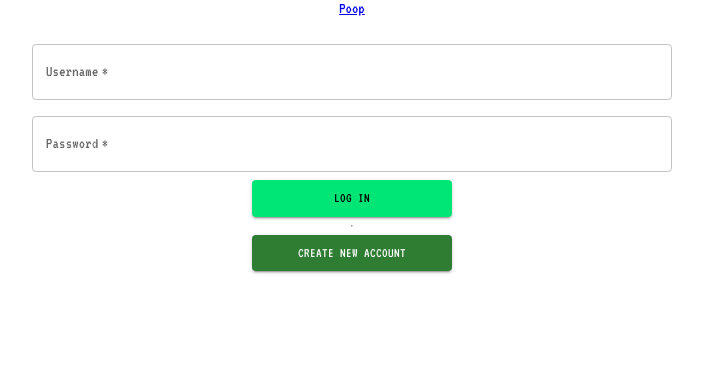
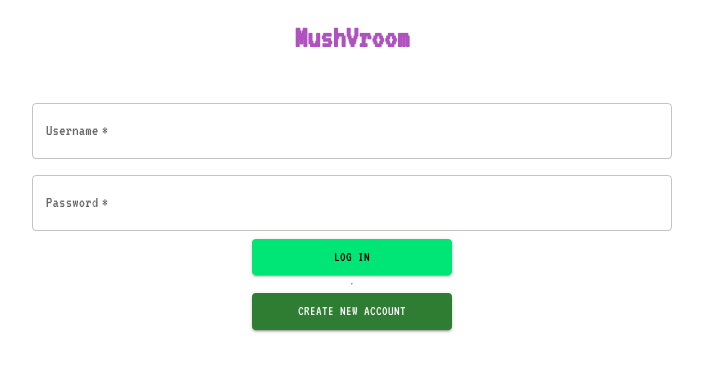
Before and after one commit to booyouon/rpg-character-creator, a React (Create React App) app: page / in a window 1280 px wide. Shown: the top 372 px of the page, without its empty margins (288-991 px from the left). Built offline with nearby package versions, Linux system fonts and the light colour scheme; no server answers.

Commit message:
title styling

```diff
--- a/src/App.css
+++ b/src/App.css
@@ -9,3 +9,11 @@ html,
 * {
   font-family: "VT323", monospace !important;
 }
+
+.title {
+  color: #af52bf;
+}
+
+.title:hover {
+  opacity: 0.7;
+}
--- a/src/App.js
+++ b/src/App.js
@@ -79,7 +79,9 @@ function App() {
   return (
     <div className="App">
       <ThemeProvider theme={theme}>
-        <Link to="/start">Poop</Link>
+        <Link to="/start" style={{ textDecoration: "none" }}>
+          <h1 className="title">MushVroom</h1>
+        </Link>
 
         {/* <Stage
           capColor={capColor}
--- a/src/component/Character.jsx
+++ b/src/component/Character.jsx
@@ -11,8 +11,8 @@ const Character = ({
 }) => {
   console.log(capShading);
   const elStyling = {
-    width: "25%",
-    height: "25%",
+    width: "20%",
+    height: "20%",
   };
   return (
     <div style={elStyling}>
--- a/src/component/Logout.jsx
+++ b/src/component/Logout.jsx
@@ -21,7 +21,7 @@ const Logout = ({
     history.push("/");
   };
   const buttonStyle = {
-    width: "200px",
+    width: "300px",
   };
   return (
     <div>
--- a/src/component/Start.jsx
+++ b/src/component/Start.jsx
@@ -22,7 +22,7 @@ const Start = ({
     textDecoration: "none",
   };
   const buttonStyle = {
-    width: "200px",
+    width: "300px",
   };
   return (
     <div style={elStyling}>
@@ -48,7 +48,7 @@ const Start = ({
           />
         </div>
       ) : (
-        <Redirect to={{ pathname: "/login" }} />
+        <Redirect to={{ pathname: "/" }} />
       )}
     </div>
   );
```
